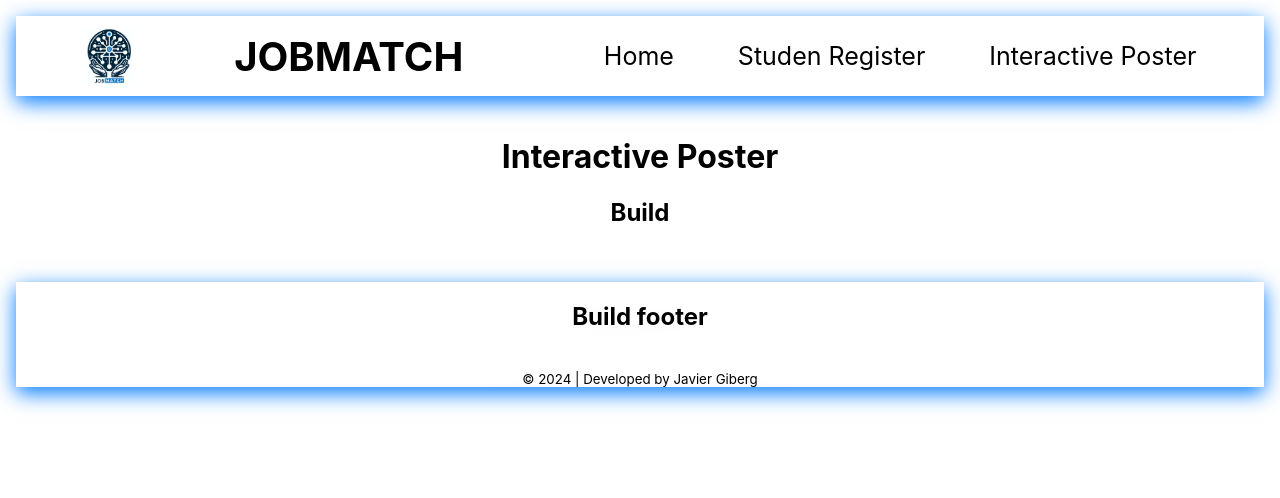
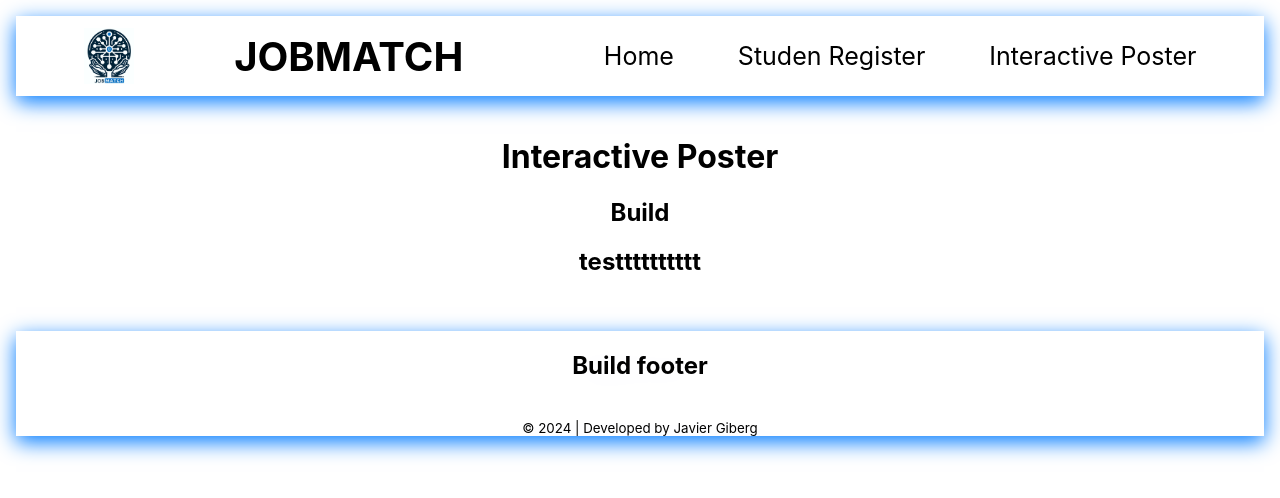
Before and after one commit to JavierGiberg/JOBMATCH-WEB, a React (Create React App) app: page /InteractivePoster in a window 1280 px wide. Shown: the top 498 px of the page. Built offline with nearby package versions, Linux system fonts and the light colour scheme.

Commit message:
try to commit

```diff
--- a/src/components/InteractivePoster/InteractivePoster.js
+++ b/src/components/InteractivePoster/InteractivePoster.js
@@ -5,6 +5,7 @@ const InteractivePoster = () => {
     <div>
       <h1>Interactive Poster</h1>
       <h2>Build</h2>
+      <h2>testttttttttt</h2>
     </div>
   );
 };
```
